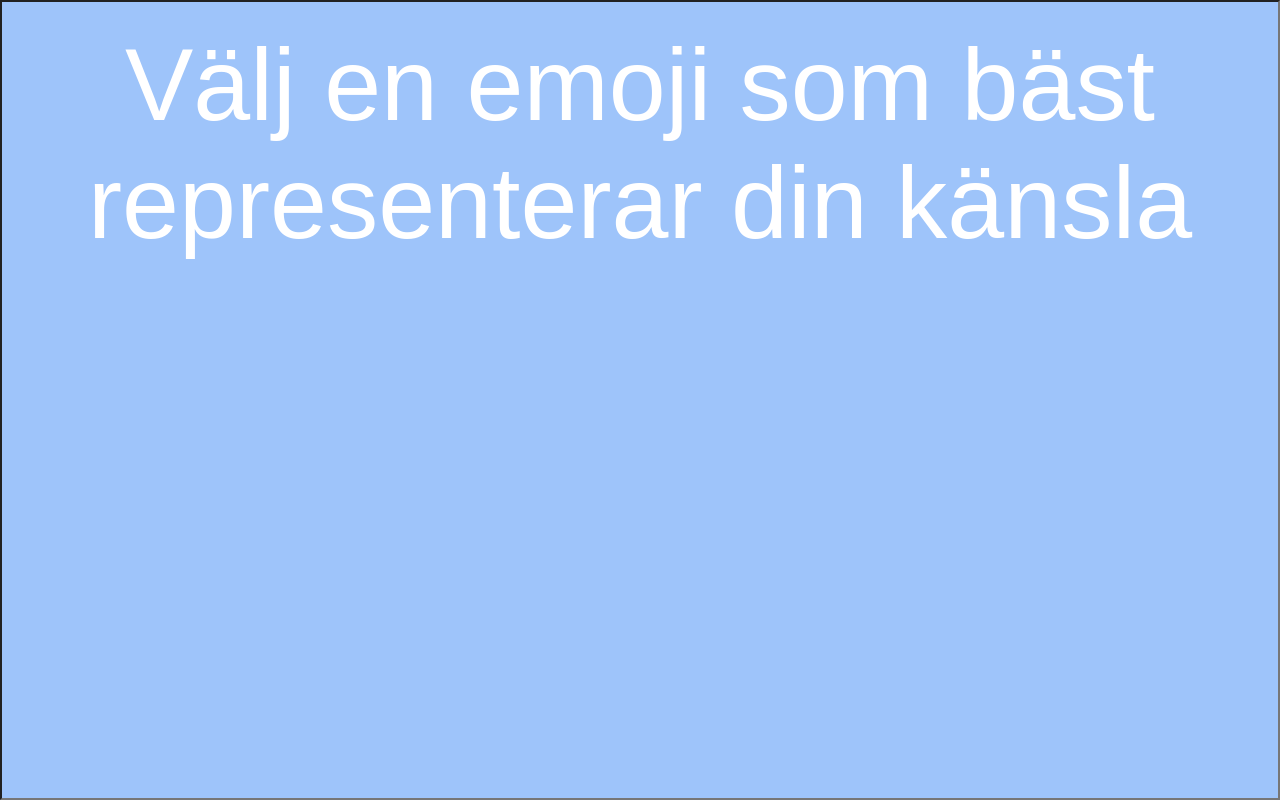
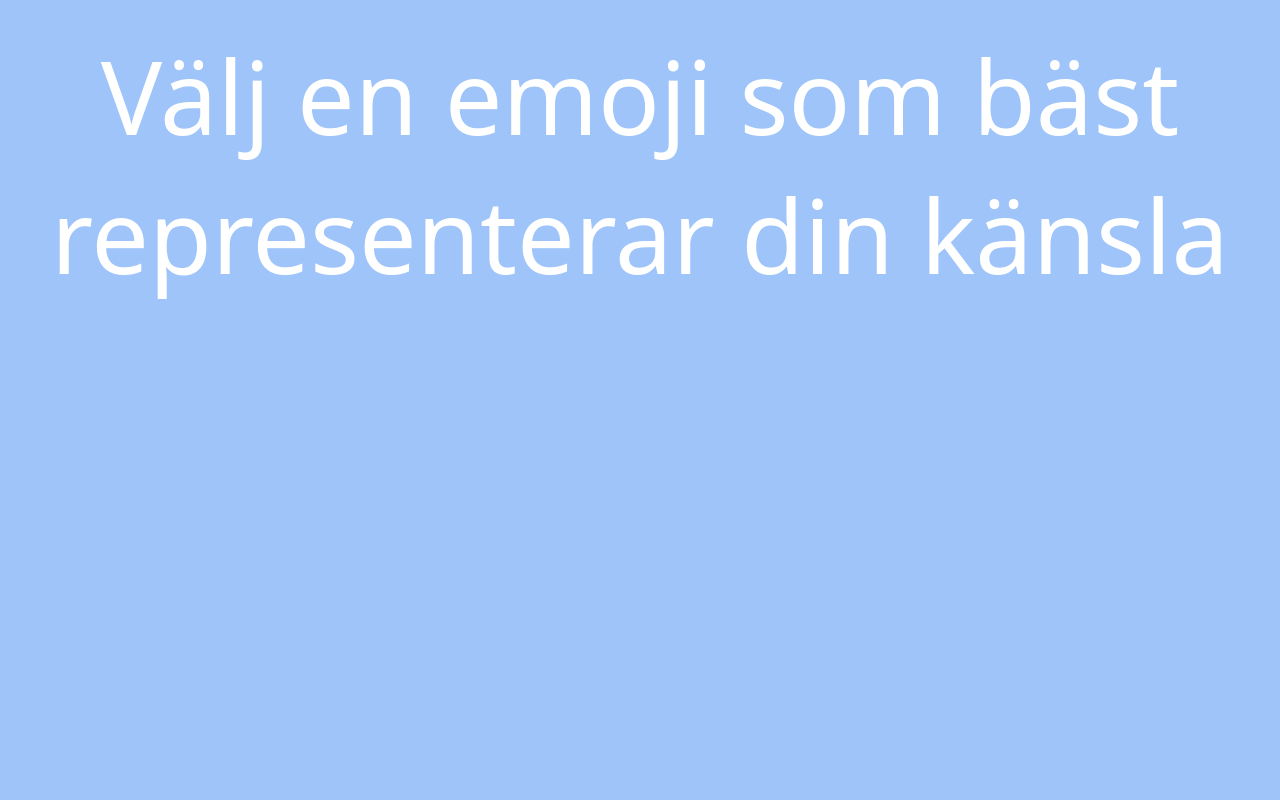
Before and after one commit to jakbob/emote, a plain HTML site: page index.html in a window 1280 px wide. Drawn offline with Linux system fonts and the light colour scheme.

Commit message:
Style updates + firefox fixes

```diff
--- a/index.html
+++ b/index.html
@@ -1,7 +1,8 @@
-<html>
+<html lang="sv">
   <head>
     <title>Emote</title>
     <meta name="viewport" content="width=device-width, initial-scale=1.0" />
+    <meta http-equiv="Content-Type" content="text/html;charset=UTF-8">
     <style>
       body {
         padding: 0;
@@ -13,16 +14,18 @@
       .emoji {
         position: absolute;
         top: 0;
-        bottom: 0;
         left: 0;
-        right: 0;
-        max-width: 100%;
+        width: 100%;
+        height: 100%;
+        padding: 0;
+        font-size: 60vmin;
         text-align: center;
-        font-size: 60vmin;
         background: transparent;
+        border: none;
+        vertical-align: middle;
       }
       .help-text {
-        font-family: sans-serif;
+        font-family: system-ui, 'Segoe UI', Roboto, Oxygen, Ubuntu, Cantarell, 'Open Sans', 'Helvetica Neue', sans-serif;
         font-size: 8vw;
         padding: 2vw;
         text-align: center;
@@ -35,10 +38,10 @@
     </style>
     <script>
       window.addEventListener('mousedown', e => {
+        e.preventDefault();
         const input = document.querySelector('input');
         if (document.activeElement === input) {
           input.blur();
-          e.preventDefault();
         } else {
           input.focus();
         }
```
